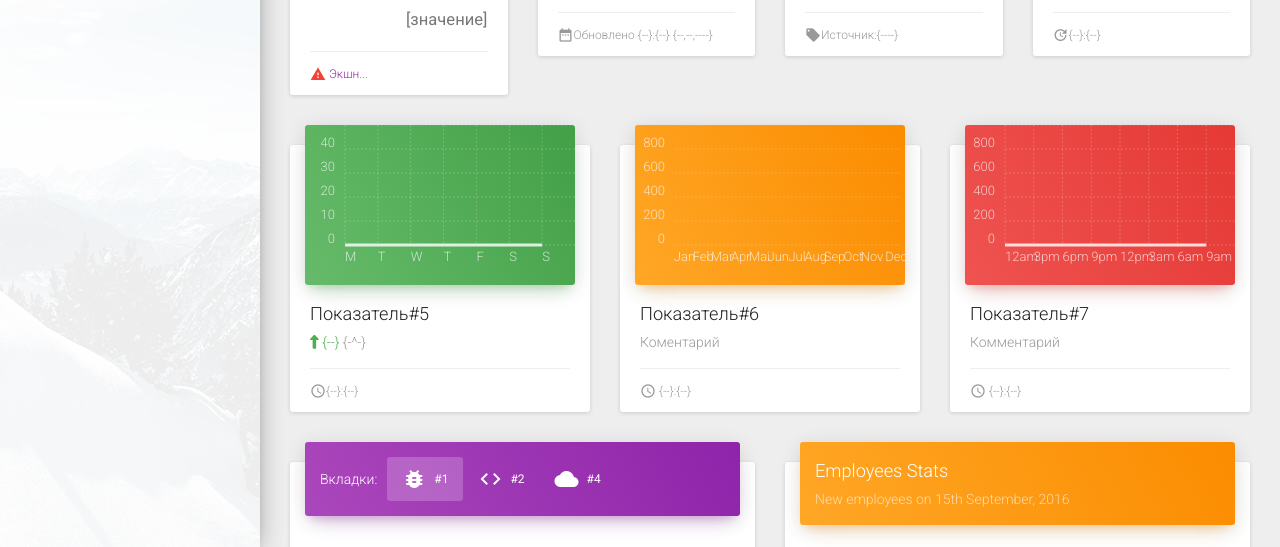
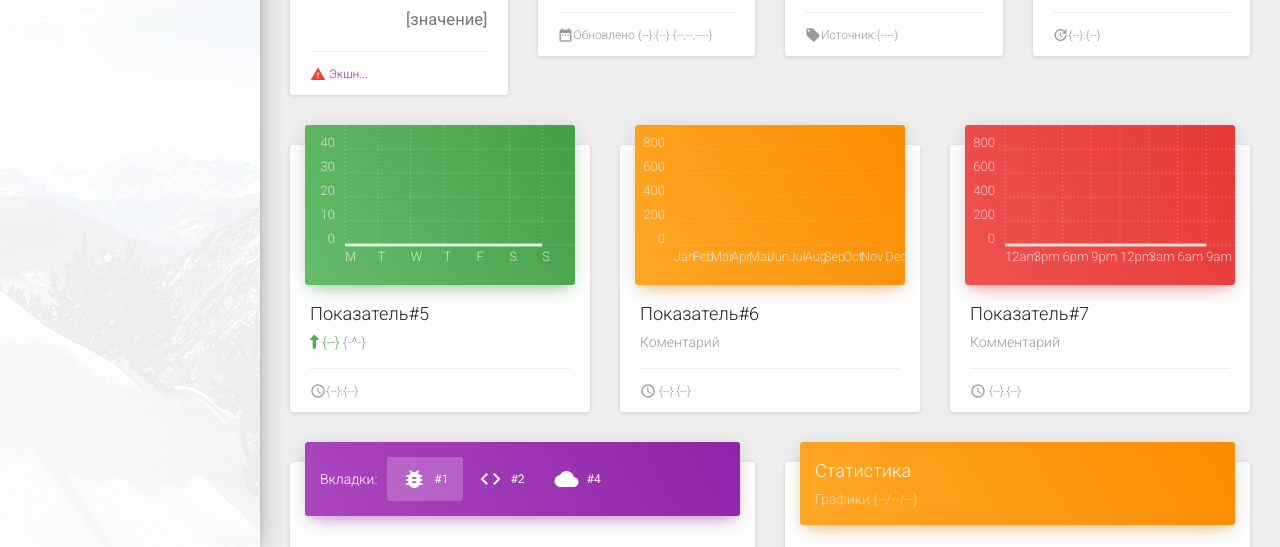
Before and after one commit to xwe/xwe.github.io.io, a plain HTML site: page examples/dashboard.html in a window 1280 px wide. Shown: the part 253-800 px from the top of the page. Drawn offline with Linux system fonts and the light colour scheme; some packages are replaced by stand-ins of ours.

Commit message:
Update dashboard.html

```diff
--- a/examples/dashboard.html
+++ b/examples/dashboard.html
@@ -499,8 +499,8 @@
 						<div class="col-lg-6 col-md-12">
 							<div class="card">
 	                            <div class="card-header" data-background-color="orange">
-	                                <h4 class="title">Employees Stats</h4>
-	                                <p class="category">New employees on 15th September, 2016</p>
+	                                <h4 class="title">Статистика</h4>
+	                                <p class="category">Графики {--/--/--}</p>
 	                            </div>
 	                            <div class="card-content table-responsive">
 	                                <table class="table table-hover">
```
